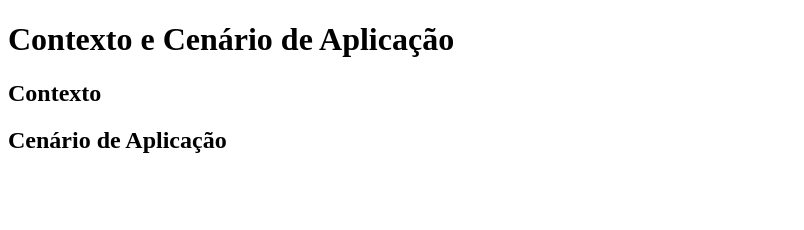
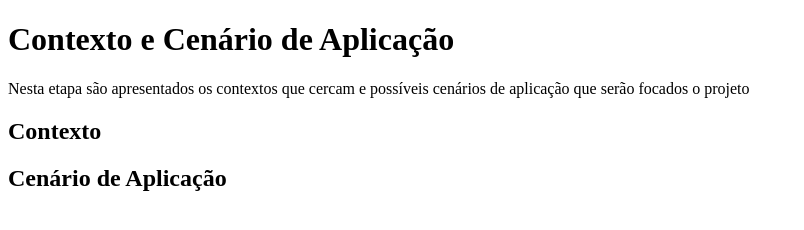
Before and after one commit to VictorGiovanetti/Paulo-Hayashida.github.io, a plain HTML site: page Etapa1/index.html in a window 1280 px wide. Shown: the whole page, without its empty margins (0-804 px from the left). Drawn offline with Linux system fonts and the light colour scheme.

Commit message:
Breve introdução

```diff
--- a/Etapa1/index.html
+++ b/Etapa1/index.html
@@ -23,6 +23,8 @@
   <body>
     <h1>Contexto e Cenário de Aplicação</h1>
 
+      <p>Nesta etapa são apresentados os contextos que cercam e possíveis cenários de aplicação que serão focados o projeto</p>
+
     <h2>Contexto</h2>
 
     <h2>Cenário de Aplicação</h2>
```
